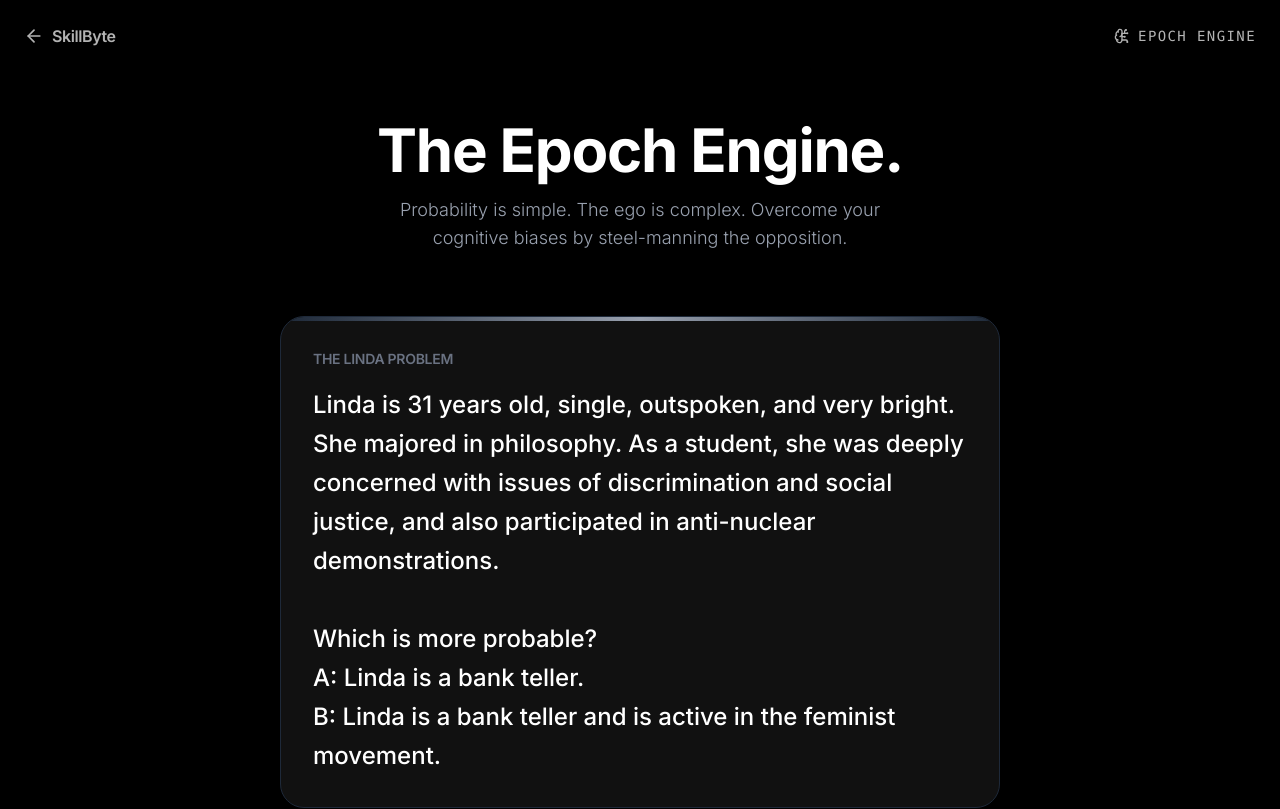
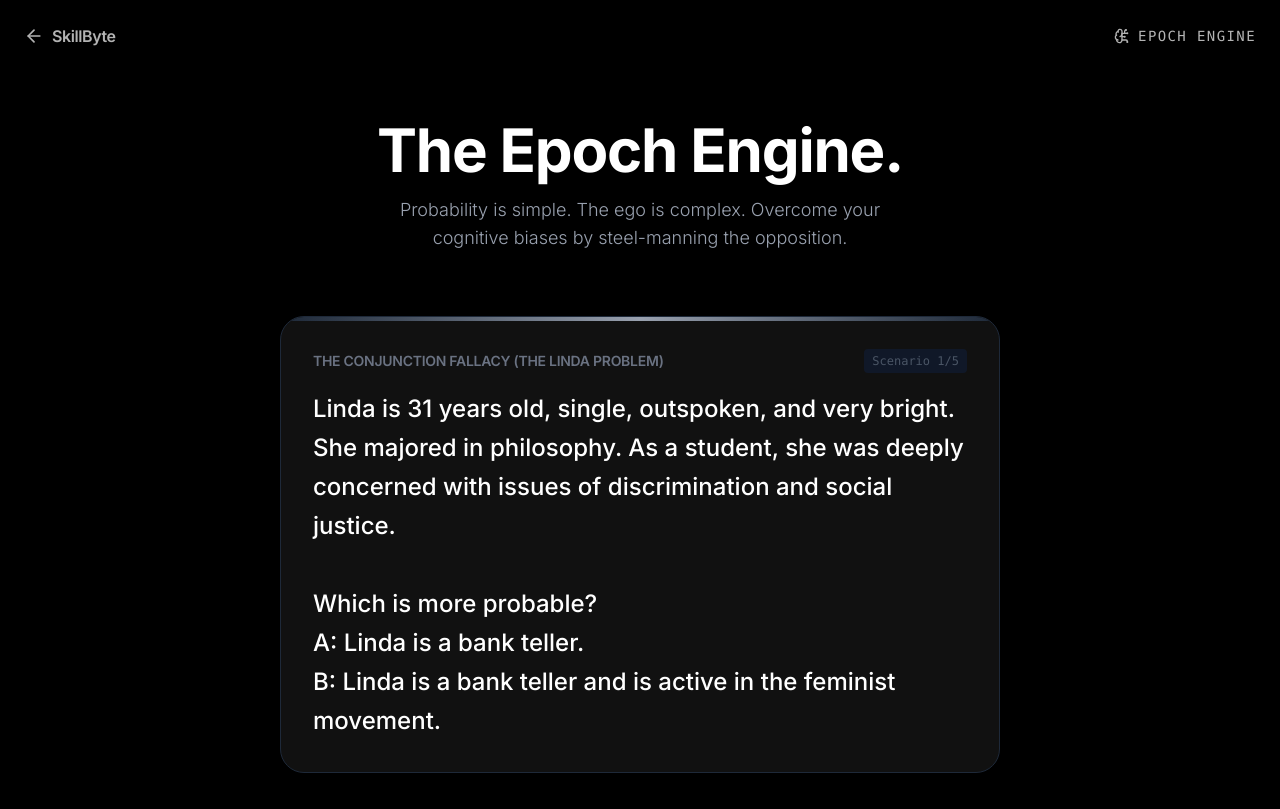
Before and after one commit to RaghuKolipakula/skillbyte.us, a Next.js app: page /app/epoch-engine in a window 1280 px wide. Shown: the top 809 px of the page. Built offline with nearby package versions, Linux system fonts and the light colour scheme.

Commit message:
feat: make Epoch Engine dynamic with Kahneman scenarios

```diff
--- a/src/components/EpochEngine.tsx
+++ b/src/components/EpochEngine.tsx
@@ -7,21 +7,73 @@ import Link from 'next/link';
 const SCENARIOS = [
   {
     id: 1,
-    title: "The Linda Problem",
-    prompt: "Linda is 31 years old, single, outspoken, and very bright. She majored in philosophy. As a student, she was deeply concerned with issues of discrimination and social justice, and also participated in anti-nuclear demonstrations.\n\nWhich is more probable?\nA: Linda is a bank teller.\nB: Linda is a bank teller and is active in the feminist movement.",
+    title: "The Conjunction Fallacy (The Linda Problem)",
+    prompt: "Linda is 31 years old, single, outspoken, and very bright. She majored in philosophy. As a student, she was deeply concerned with issues of discrimination and social justice.\n\nWhich is more probable?\nA: Linda is a bank teller.\nB: Linda is a bank teller and is active in the feminist movement.",
     leftLabel: "A is more probable",
     rightLabel: "B is more probable",
-    oppositeView: "You selected A (or leaned towards it). The opposite view is B. To unlock the slider, articulate why someone might logically conclude B is more probable, despite the statistical constraints.",
-    truth: "A is mathematically more probable. The probability of two events occurring together (in conjunction) is always less than or equal to the probability of either one occurring alone. Most people choose B because it 'feels' more representative, exposing the Conjunction Fallacy.",
+    truth: "A is mathematically more probable. The probability of two events occurring together (in conjunction) is always less than or equal to the probability of either one occurring alone. Most people choose B because it 'feels' more representative, overriding their statistical logic.",
     book: {
-      title: "Thinking, Fast and Slow",
+      title: "Thinking, Fast and Slow (Ch. 15)",
       author: "Daniel Kahneman",
-      link: "https://www.amazon.com/dp/0374533555" // Placeholder affiliate link
+      link: "https://www.amazon.com/dp/0374533555"
+    }
+  },
+  {
+    id: 2,
+    title: "System 1 Override (The Bat and Ball)",
+    prompt: "A bat and a ball cost $1.10 in total. The bat costs $1.00 more than the ball.\n\nHow much does the ball cost?",
+    leftLabel: "10 cents",
+    rightLabel: "5 cents",
+    truth: "5 cents. Your intuitive 'System 1' immediately shouts '10 cents'. But if the ball is 10 cents, the bat would be $1.10, making the total $1.20. You must manually engage the slower 'System 2' to perform the actual algebra.",
+    book: {
+      title: "Thinking, Fast and Slow (Ch. 3)",
+      author: "Daniel Kahneman",
+      link: "https://www.amazon.com/dp/0374533555"
+    }
+  },
+  {
+    id: 3,
+    title: "Base Rate Neglect (Steve the Librarian)",
+    prompt: "An individual has been described by a neighbor as follows: 'Steve is very shy and withdrawn, invariably helpful but with little interest in people or in the world of reality.'\n\nIs Steve more likely to be a librarian or a farmer?",
+    leftLabel: "Librarian",
+    rightLabel: "Farmer",
+    truth: "Farmer. While Steve perfectly matches the stereotype of a librarian, there are statistically vastly more farmers in the world than male librarians. People tend to ignore base rates (the actual statistics) when presented with descriptive, anecdotal details.",
+    book: {
+      title: "Thinking, Fast and Slow (Ch. 14)",
+      author: "Daniel Kahneman",
+      link: "https://www.amazon.com/dp/0374533555"
+    }
+  },
+  {
+    id: 4,
+    title: "Loss Aversion (The Coin Toss)",
+    prompt: "You are offered a gamble on the toss of a coin.\nIf it shows tails, you lose $100.\nIf it shows heads, you win $150.\n\nDo you accept the gamble?",
+    leftLabel: "Reject the gamble",
+    rightLabel: "Accept the gamble",
+    truth: "Mathematically, the expected value is positive (+$25), so a purely rational actor accepts. However, most people reject it. Humans are hardwired for 'Loss Aversion'—the psychological pain of losing $100 is far more intense than the pleasure of winning $150.",
+    book: {
+      title: "Thinking, Fast and Slow (Ch. 26)",
+      author: "Daniel Kahneman",
+      link: "https://www.amazon.com/dp/0374533555"
+    }
+  },
+  {
+    id: 5,
+    title: "The Anchoring Effect",
+    prompt: "You are negotiating to buy a house. The seller starts with an outrageously high, unreasonable asking price of $2,000,000 for a standard suburban home.\n\nWill this absurd number affect the final price you end up paying?",
+    leftLabel: "No, I am objective",
+    rightLabel: "Yes, it shifts the price up",
+    truth: "Yes. Even if you know the number is absurd, your brain unconsciously uses it as a psychological anchor. Every subsequent offer will be measured against that anchor, inevitably pulling the final settlement price higher than if they had started with a reasonable number.",
+    book: {
+      title: "Thinking, Fast and Slow (Ch. 11)",
+      author: "Daniel Kahneman",
+      link: "https://www.amazon.com/dp/0374533555"
     }
   }
 ];
 
 export function EpochEngine() {
+  const [scenarioIndex, setScenarioIndex] = useState(0);
   const [sliderValue, setSliderValue] = useState(50);
   const [isLocked, setIsLocked] = useState(true);
   const [showToll, setShowToll] = useState(false);
@@ -30,7 +82,7 @@ export function EpochEngine() {
   const [isShaking, setIsShaking] = useState(false);
 
   const sliderRef = useRef<HTMLInputElement>(null);
-  const currentScenario = SCENARIOS[0]; // Hardcoded to first scenario for MVP
+  const currentScenario = SCENARIOS[scenarioIndex];
 
   const handleSliderChange = (e: React.ChangeEvent<HTMLInputElement>) => {
     if (isLocked) {
@@ -50,6 +102,15 @@ export function EpochEngine() {
     }
   };
 
+  const handleNextScenario = () => {
+    setScenarioIndex((prev) => (prev + 1) % SCENARIOS.length);
+    setSliderValue(50);
+    setIsLocked(true);
+    setShowToll(false);
+    setSteelManText("");
+    setIsRevealed(false);
+  };
+
   return (
     <div className="w-full max-w-3xl mx-auto p-6 flex flex-col items-center">
 
@@ -66,7 +127,10 @@ export function EpochEngine() {
       {/* Scenario Box */}
       <div className="w-full bg-[#111] border border-gray-800 rounded-3xl p-8 mb-12 shadow-2xl relative overflow-hidden">
         <div className="absolute top-0 left-0 w-full h-1 bg-gradient-to-r from-gray-800 via-gray-400 to-gray-800"></div>
-        <h3 className="text-sm font-semibold uppercase tracking-widest text-gray-500 mb-4">{currentScenario.title}</h3>
+        <div className="flex justify-between items-center mb-4">
+          <h3 className="text-sm font-semibold uppercase tracking-widest text-gray-500">{currentScenario.title}</h3>
+          <span className="text-xs font-mono text-gray-600 bg-gray-900 px-2 py-1 rounded">Scenario {scenarioIndex + 1}/{SCENARIOS.length}</span>
+        </div>
         <p className="text-xl md:text-2xl font-medium leading-relaxed whitespace-pre-wrap">
           {currentScenario.prompt}
         </p>
@@ -94,8 +158,6 @@ export function EpochEngine() {
                 : `linear-gradient(to right, #ffffff ${sliderValue}%, #1f2937 ${sliderValue}%)`
             }}
           />
-          {/* Thumb styling handled mostly by global CSS or basic browser styles for MVP, but Tailwind can't do pseudo-elements inline easily.
-              We'll rely on the visual state of the track and the lock icon below. */}
         </div>
 
         {/* Lock Status */}
@@ -152,7 +214,7 @@ export function EpochEngine() {
 
       {/* Revelation & Monetization */}
       {isRevealed && (
-        <div className="w-full animate-in fade-in slide-in-from-bottom-8 duration-700">
+        <div className="w-full flex flex-col items-center animate-in fade-in slide-in-from-bottom-8 duration-700">
           <div className="w-full bg-[#111] border border-gray-800 rounded-3xl p-8 mb-8 text-center shadow-2xl">
             <h3 className="text-sm font-semibold uppercase tracking-widest text-gray-500 mb-4">The Truth</h3>
             <p className="text-xl leading-relaxed">
@@ -160,7 +222,7 @@ export function EpochEngine() {
             </p>
           </div>
 
-          <Link href={currentScenario.book.link} target="_blank" className="group w-full bg-gradient-to-r from-gray-900 to-black border border-gray-800 rounded-2xl p-6 flex items-center justify-between hover:border-gray-500 transition-colors">
+          <Link href={currentScenario.book.link} target="_blank" className="group w-full bg-gradient-to-r from-gray-900 to-black border border-gray-800 rounded-2xl p-6 flex items-center justify-between hover:border-gray-500 transition-colors mb-8">
             <div className="flex flex-col">
               <span className="text-xs font-bold uppercase tracking-widest text-gray-500 mb-1">Recommended Reading</span>
               <span className="text-lg font-bold text-white group-hover:text-blue-400 transition-colors flex items-center">
@@ -172,6 +234,15 @@ export function EpochEngine() {
               <ArrowRight size={20} />
             </div>
           </Link>
+
+          {/* Next Scenario Loop */}
+          <button
+            onClick={handleNextScenario}
+            className="group flex items-center space-x-2 text-gray-400 hover:text-white transition-colors"
+          >
+            <span>Proceed to Next Scenario</span>
+            <ArrowRight size={16} className="group-hover:translate-x-1 transition-transform" />
+          </button>
         </div>
       )}
 
```
